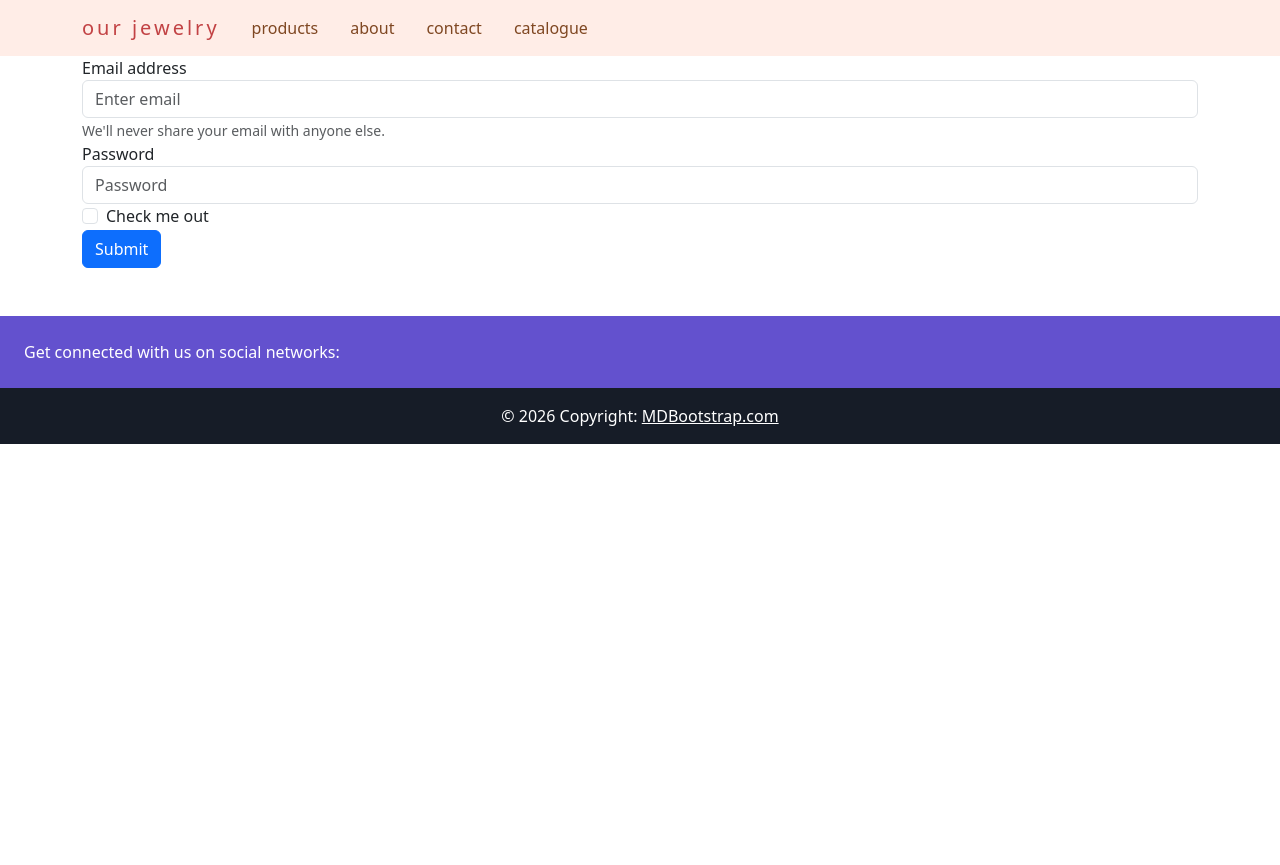
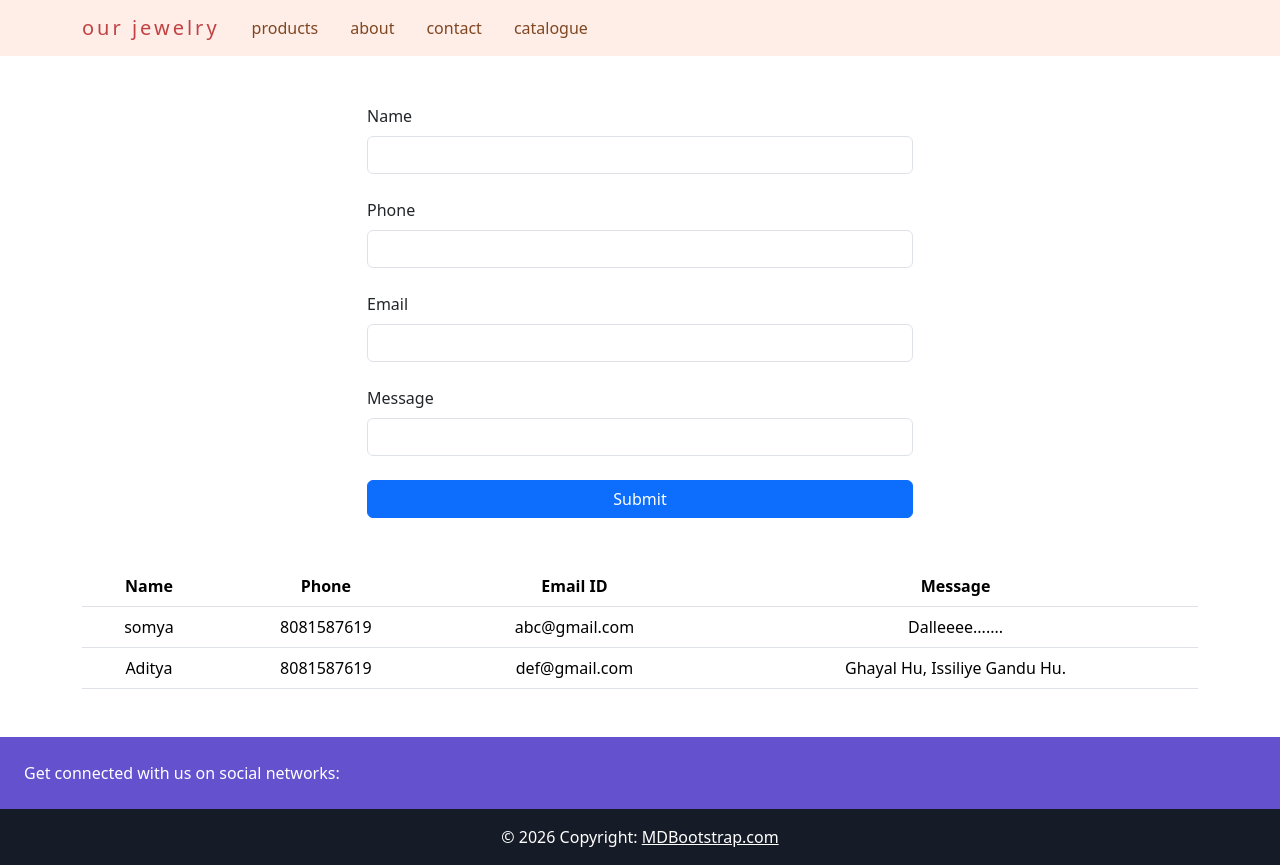
Before and after one commit to srtsubham/Project_Technical_Training_BBDU_2026--, a Django app: template templates/contact.html in a window 1280 px wide. Before the commit the page ends 444 px from the top, so only its background shows below. Run offline with Django 5.2, Linux system fonts and the light colour scheme; the template is opened without the code that fills it: values that come from a table or form of the project are taken from there, others are empty; data comes from the database, SQL or seed files in the repository; both versions use the stored data as it was after the commit.

Commit message:
Updates 08/04/2026

```diff
--- a/Shop/models.py
+++ b/Shop/models.py
@@ -6,3 +6,6 @@ class Contact(models.Model):
     phone = models.CharField(max_length=100)
     emailid = models.EmailField(max_length=100)
     msg = models.TextField()
+
+    def __str__(self):
+        return self.name
--- a/Shop/urls.py
+++ b/Shop/urls.py
@@ -1,27 +1,13 @@
 """
 URL configuration for Med project.
+"""
+from django.urls import path
+from . import views
 
-The `urlpatterns` list routes URLs to views. For more information please see:
-    https://docs.djangoproject.com/en/5.2/topics/http/urls/
-Examples:
-Function views
-    1. Add an import:  from my_app import views
-    2. Add a URL to urlpatterns:  path('', views.home, name='home')
-Class-based views
-    1. Add an import:  from other_app.views import Home
-    2. Add a URL to urlpatterns:  path('', Home.as_view(), name='home')
-Including another URLconf
-    1. Import the include() function: from django.urls import include, path
-    2. Add a URL to urlpatterns:  path('blog/', include('blog.urls'))
-"""
-from django.contrib import admin
-from django.urls import path
-
-from . import views
 urlpatterns = [
-    path('',views.index,name="home"),
-    path('/products',views.products,name="product"),
-    path('/about',views.about,name="about"),
-    path('/contact',views.contact,name="contact"),
-    path('/catalogue',views.catalogue,name="catalogue"),
+    path('', views.index, name="home"),
+    path('products/', views.products, name="product"),
+    path('about/', views.about, name="about"),
+    path('contact/', views.contact, name="contact"),
+    path('catalogue/', views.catalogue, name="catalogue"),
 ]
--- a/templates/base.html
+++ b/templates/base.html
@@ -4,80 +4,52 @@
         <meta charset="utf-8" />
         <meta name="viewport" content="width=device-width, initial-scale=1" />
         <title>{% block title %}{% endblock title %} | Agr Med</title>
-        <link
-            href="https://cdn.jsdelivr.net/npm/bootstrap@5.3.3/dist/css/bootstrap.min.css"
-            rel="stylesheet"
-            crossorigin="anonymous"
-        />
+        <link href="https://cdn.jsdelivr.net/npm/bootstrap@5.3.3/dist/css/bootstrap.min.css" rel="stylesheet" crossorigin="anonymous" />
         {% load static %}
         <link href="{% static 'css/base.css' %}" rel="stylesheet" />
     </head>
-    <body>
-        <nav
-            class="navbar navbar-expand-lg navbar-scroll shadow-0"
-            style="background-color: #ffede7"
-        >
+    <body class="d-flex flex-column min-vh-100">
+        <nav class="navbar navbar-expand-lg navbar-scroll shadow-0" style="background-color: #ffede7">
             <div class="container">
-                <a class="navbar-brand" href="#">our jewelry</a>
-                <button
-                    class="navbar-toggler ps-0"
-                    type="button"
-                    data-bs-toggle="collapse"
-                    data-bs-target="#navbarExample01"
-                    aria-controls="navbarExample01"
-                    aria-expanded="false"
-                    aria-label="Toggle navigation"
-                >
+                <a class="navbar-brand" href="/">our jewelry</a>
+                <button class="navbar-toggler ps-0" type="button" data-bs-toggle="collapse" data-bs-target="#navbarExample01" aria-controls="navbarExample01" aria-expanded="false" aria-label="Toggle navigation">
                     <span class="navbar-toggler-icon"></span>
                 </button>
                 <div class="collapse navbar-collapse" id="navbarExample01">
                     <ul class="navbar-nav me-auto mb-2 mb-lg-0">
-                        <li class="nav-item active">
-                            <a class="nav-link px-3" href="C:\Users\somya\OneDrive\Desktop\Trainings\BBDCSE3K\Med\templates\products.html">products</a>
-                        </li>
-
                         <li class="nav-item">
-                            <a class="nav-link px-3" href="C:\Users\somya\OneDrive\Desktop\Trainings\BBDCSE3K\Med\templates\about.html">about</a>
-                        </li>
-                        <li class="nav-item active">
-                            <a class="nav-link px-3" href="C:\Users\somya\OneDrive\Desktop\Trainings\BBDCSE3K\Med\templates\contact.html">contact</a>
+                            <a class="nav-link px-3" href="/products/">products</a>
                         </li>
                         <li class="nav-item">
-                            <a class="nav-link px-3" href="C:\Users\somya\OneDrive\Desktop\Trainings\BBDCSE3K\Med\templates\catalogue.html">catalogue</a>
+                            <a class="nav-link px-3" href="/about/">about</a>
+                        </li>
+                        <li class="nav-item">
+                            <a class="nav-link px-3" href="/contact/">contact</a>
+                        </li>
+                        <li class="nav-item">
+                            <a class="nav-link px-3" href="/catalogue/">catalogue</a>
                         </li>
                     </ul>
                 </div>
             </div>
         </nav>
 
-        {% block content %} {% endblock content %}
+        <main class="flex-grow-1">
+            {% block content %} {% endblock content %}
+        </main>
 
-        <footer
-            class="text-center text-lg-start text-white mt-5"
-            style="background-color: #1c2331"
-        >
-            <section
-                class="d-flex justify-content-between p-4"
-                style="background-color: #6351ce"
-            >
+        <footer class="text-center text-lg-start text-white mt-auto" style="background-color: #1c2331">
+            <section class="d-flex justify-content-between p-4" style="background-color: #6351ce">
                 <div class="me-5">
                     <span>Get connected with us on social networks:</span>
                 </div>
             </section>
-            <div
-                class="text-center p-3"
-                style="background-color: rgba(0, 0, 0, 0.2)"
-            >
+            <div class="text-center p-3" style="background-color: rgba(0, 0, 0, 0.2)">
                 © 2026 Copyright:
-                <a class="text-white" href="https://mdbootstrap.com/"
-                    >MDBootstrap.com</a
-                >
+                <a class="text-white" href="https://mdbootstrap.com/">MDBootstrap.com</a>
             </div>
         </footer>
 
-        <script
-            src="https://cdn.jsdelivr.net/npm/bootstrap@5.3.3/dist/js/bootstrap.bundle.min.js"
-            crossorigin="anonymous"
-        ></script>
+        <script src="https://cdn.jsdelivr.net/npm/bootstrap@5.3.3/dist/js/bootstrap.bundle.min.js" crossorigin="anonymous"></script>
     </body>
 </html>
--- a/templates/contact.html
+++ b/templates/contact.html
@@ -1,28 +1,53 @@
-{% extends "base.html" %}
+{% extends 'base.html' %}
 
-{% block title %}
-Contact
-{% endblock title %}
 {% block content %}
-<div class = "container">
+<div class="container my-5">
+    <div class="row justify-content-center">
+        <div class="col-md-6">
+            <form action="/contact/" method="POST">
+                {% csrf_token %}
+                <div class="mb-4">
+                    <label class="form-label">Name</label>
+                    <input type="text" name="name" class="form-control">
+                </div>
+                <div class="mb-4">
+                    <label class="form-label">Phone</label>
+                    <input type="tel" name="phone" class="form-control">
+                </div>
+                <div class="mb-4">
+                    <label class="form-label">Email</label>
+                    <input type="email" name="email" class="form-control">
+                </div>
+                <div class="mb-4">
+                    <label class="form-label">Message</label>
+                    <input type="text" name="msg" class="form-control">
+                </div>
+                <button type="submit" class="btn btn-primary w-100">Submit</button>
+            </form>
+        </div>
+    </div>
 
-<form method = "POST">
-{% csrf_token %}
-  <div class="form-group">
-    <label for="exampleInputEmail1">Email address</label>
-    <input type="email" class="form-control" id="exampleInputEmail1" aria-describedby="emailHelp" placeholder="Enter email">
-    <small id="emailHelp" class="form-text text-muted">We'll never share your email with anyone else.</small>
-  </div>
-  <div class="form-group">
-    <label for="exampleInputPassword1">Password</label>
-    <input type="password" class="form-control" id="exampleInputPassword1" placeholder="Password">
-  </div>
-  <div class="form-group form-check">
-    <input type="checkbox" class="form-check-input" id="exampleCheck1">
-    <label class="form-check-label" for="exampleCheck1">Check me out</label>
-  </div>
-  <button type="submit" class="btn btn-primary">Submit</button>
-</form>
-
+    <div class="mt-5">
+        <table class="table text-center">
+          <thead>
+            <tr>
+              <th scope="col">Name</th>
+              <th scope="col">Phone</th>
+              <th scope="col">Email ID</th>
+              <th scope="col">Message</th>
+            </tr>
+          </thead>
+          <tbody>
+            {% for i in data %}
+            <tr>
+              <td>{{i.name}}</td>
+              <td>{{i.phone}}</td>
+              <td>{{i.emailid}}</td>
+              <td>{{i.msg}}</td>
+            </tr>
+            {% endfor %}
+          </tbody>
+        </table>
+    </div>
 </div>
-{% endblock content %}
+{% endblock %}
```
Also changed, not shown: Shop/views.py (+23 -20 lines), db.sqlite3.
